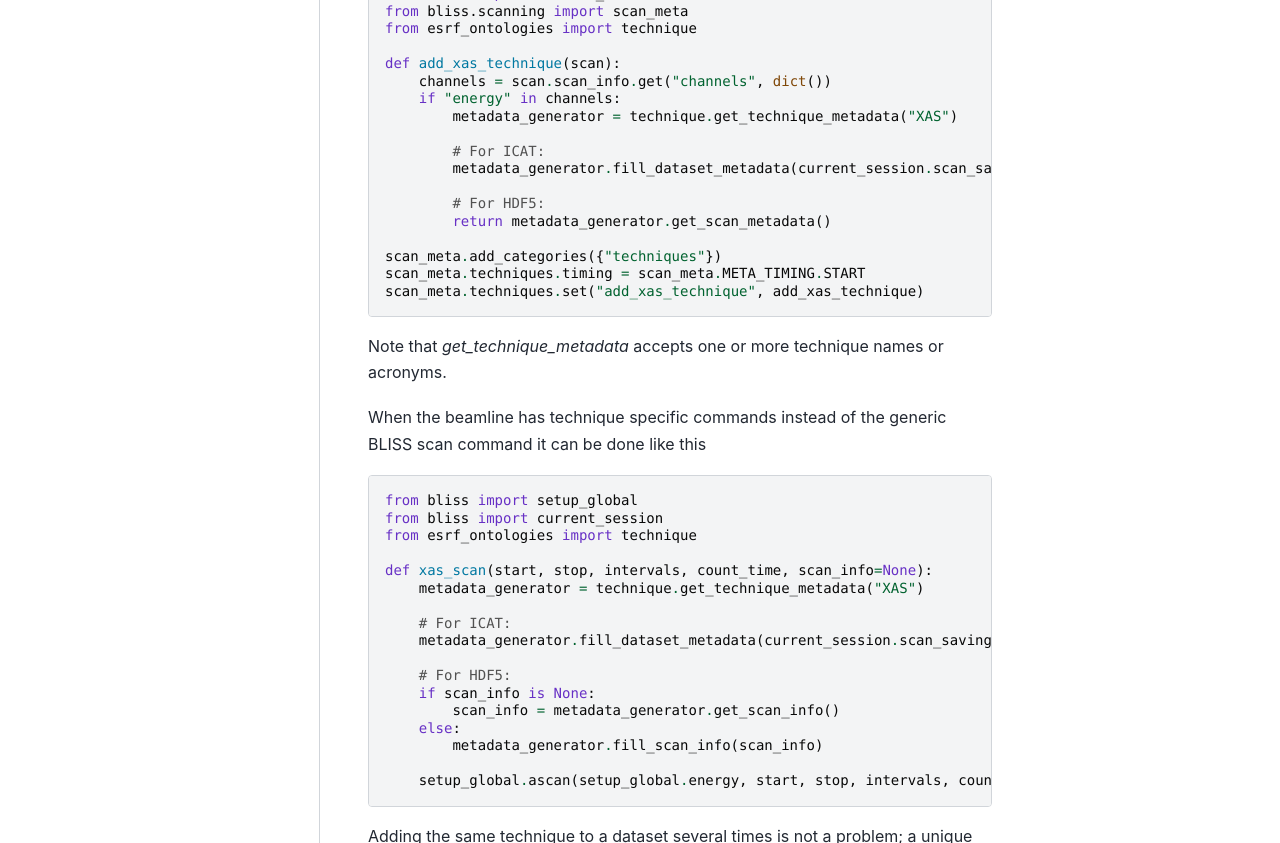
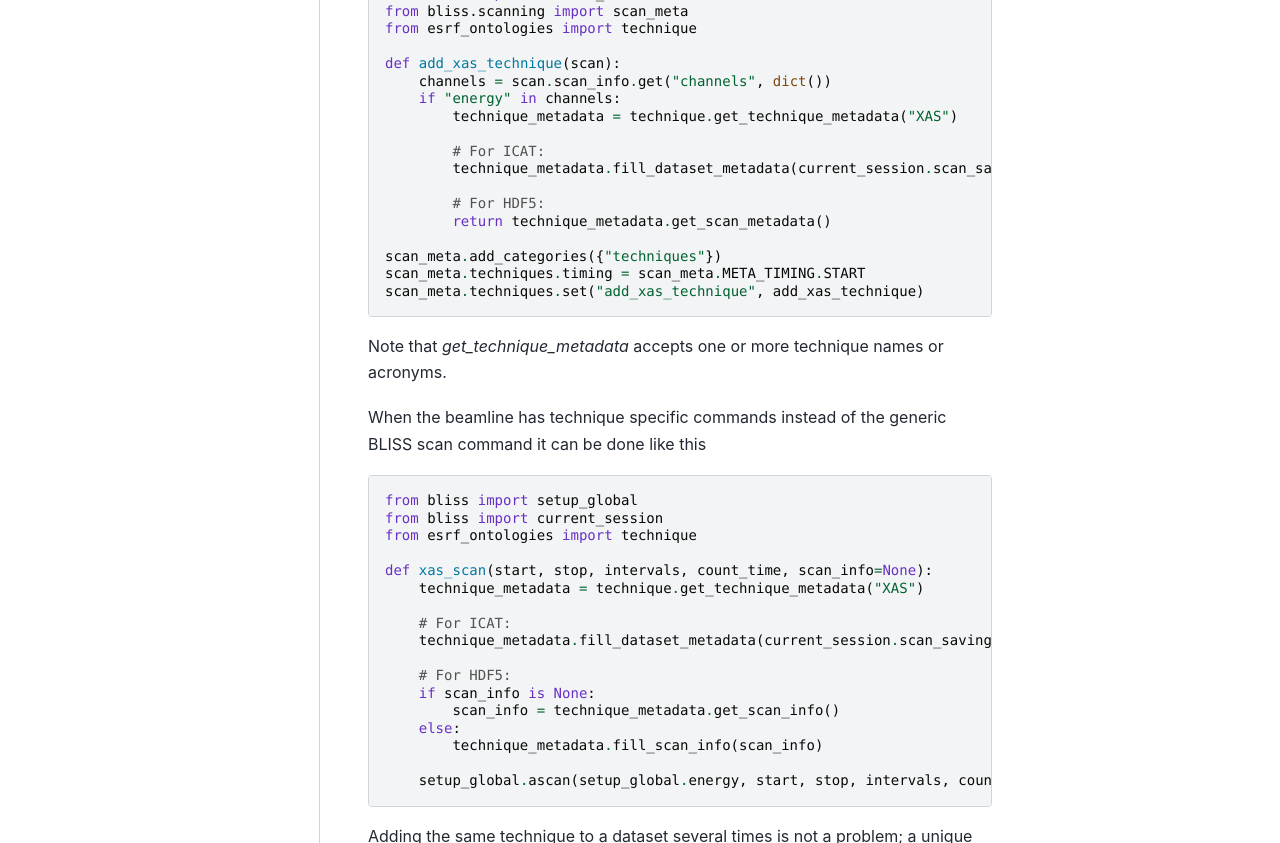
Before and after one commit to pan-ontologies/esrf-ontologies, a Sphinx documentation site: the page built from doc/howtoguides/bliss.rst, in a window 1280 px wide and 1400 px high. Shown: the part 385-1228 px from the top of the window. Built offline with Sphinx 7.4.7 and the PyData theme 0.15.4, drawn with Linux system fonts in a browser that asks for light colours.

Commit message:
replace metadata_generator with technique_metadata

```diff
--- a/doc/howtoguides/bliss.rst
+++ b/doc/howtoguides/bliss.rst
@@ -14,13 +14,13 @@ that has an "energy" counter is an "XAS" scan:
     def add_xas_technique(scan):
         channels = scan.scan_info.get("channels", dict())
         if "energy" in channels:
-            metadata_generator = technique.get_technique_metadata("XAS")
+            technique_metadata = technique.get_technique_metadata("XAS")
 
             # For ICAT:
-            metadata_generator.fill_dataset_metadata(current_session.scan_saving.dataset)
+            technique_metadata.fill_dataset_metadata(current_session.scan_saving.dataset)
 
             # For HDF5:
-            return metadata_generator.get_scan_metadata()
+            return technique_metadata.get_scan_metadata()
 
     scan_meta.add_categories({"techniques"})
     scan_meta.techniques.timing = scan_meta.META_TIMING.START
@@ -38,16 +38,16 @@ it can be done like this
     from esrf_ontologies import technique
 
     def xas_scan(start, stop, intervals, count_time, scan_info=None):
-        metadata_generator = technique.get_technique_metadata("XAS")
+        technique_metadata = technique.get_technique_metadata("XAS")
 
         # For ICAT:
-        metadata_generator.fill_dataset_metadata(current_session.scan_saving.dataset)
+        technique_metadata.fill_dataset_metadata(current_session.scan_saving.dataset)
 
         # For HDF5:
         if scan_info is None:
-            scan_info = metadata_generator.get_scan_info()
+            scan_info = technique_metadata.get_scan_info()
         else:
-            metadata_generator.fill_scan_info(scan_info)
+            technique_metadata.fill_scan_info(scan_info)
 
         setup_global.ascan(setup_global.energy, start, stop, intervals, count_time, scan_info=scan_info)
 
--- a/doc/index.rst
+++ b/doc/index.rst
@@ -22,9 +22,9 @@ Get the :ref:`technique metadata <techniques>` for one of more techniques
 
     from esrf_ontologies import technique
 
-    metadata_generator = technique.get_technique_metadata("XAS", "XRF")
-    dataset_metadata = metadata_generator.get_dataset_metadata()
-    scan_metadata = metadata_generator.get_scan_metadata()
+    technique_metadata = technique.get_technique_metadata("XAS", "XRF")
+    dataset_metadata = technique_metadata.get_dataset_metadata()
+    scan_metadata = technique_metadata.get_scan_metadata()
 
 Get all techniques or a subset based on technique name or acronym
 
```
Also changed, not shown: README.md (+3 -3 lines).
